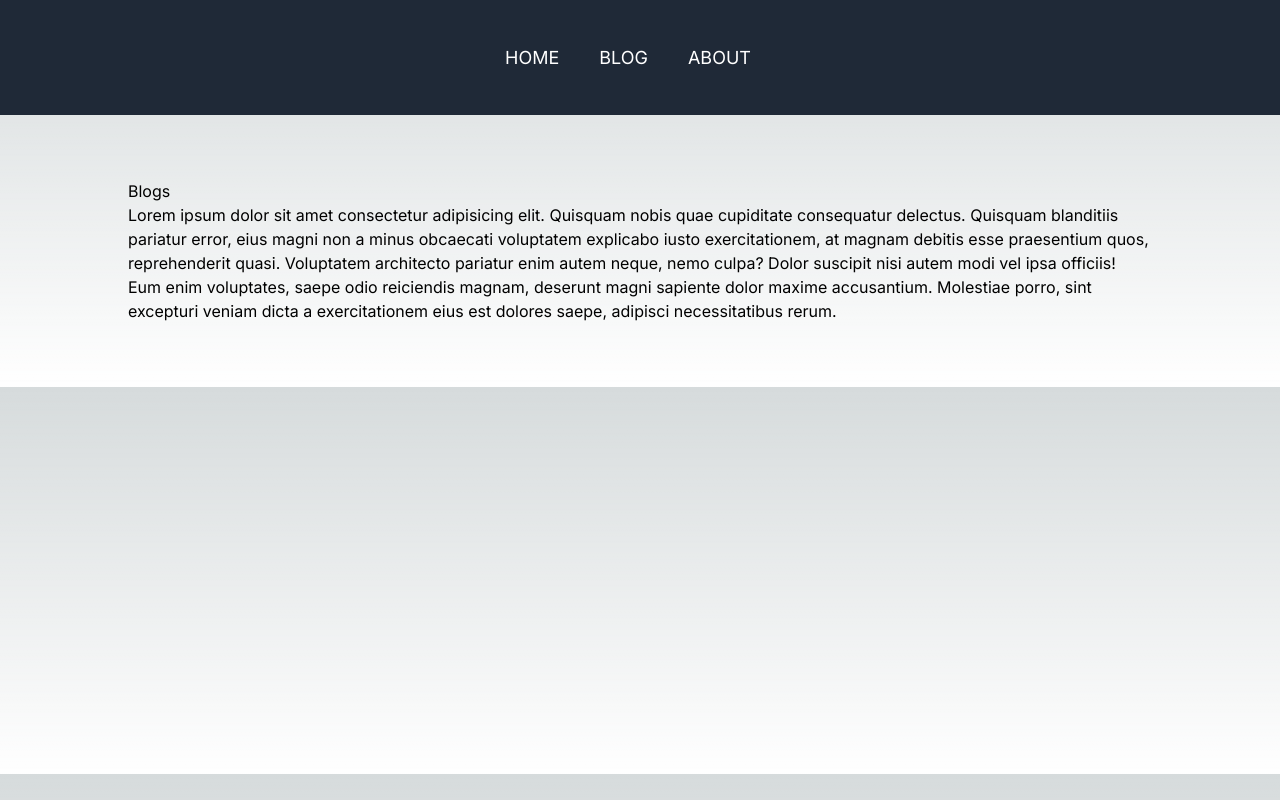
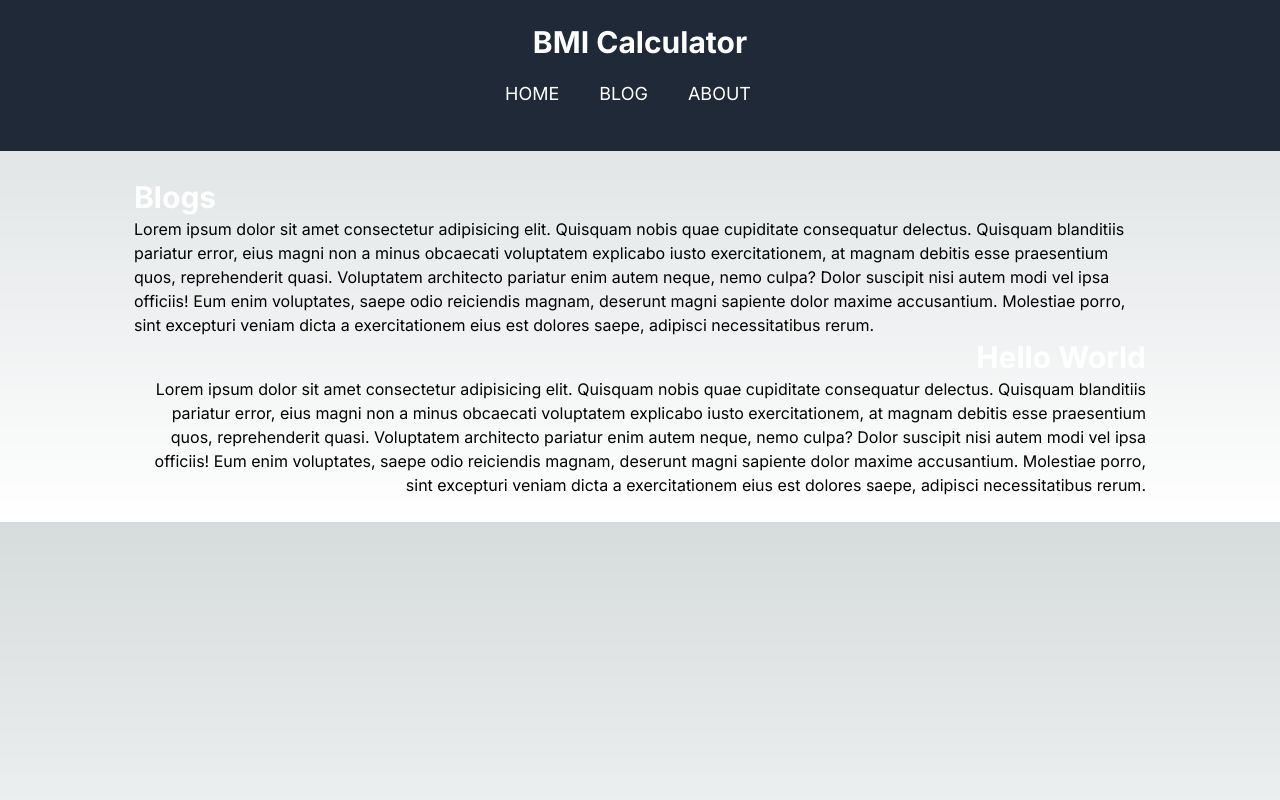
Before and after one commit to nomandhoni-cs/next-revisit, a Next.js app: page /blog in a window 1280 px wide. Built offline with nearby package versions, Linux system fonts and the light colour scheme.

Commit message:
Learning Tailwind

```diff
--- a/src/app/about/page.tsx
+++ b/src/app/about/page.tsx
@@ -6,7 +6,7 @@ export default function About() {
   return (
     <>
       <div className="mx-auto container">
-        <h1>About</h1>
+        <h1 className="text-white text-3xl font-bold leading-10">About</h1>
         <p>
           Lorem ipsum dolor sit amet consectetur adipisicing elit. Dolores
           suscipit, et iste dolorem, mollitia ea laudantium ratione beatae quas
--- a/src/app/blog/page.tsx
+++ b/src/app/blog/page.tsx
@@ -7,8 +7,21 @@ export default function Blog() {
   return (
     <>
       <div className="container mx-auto">
-        <h1>Blogs</h1>
+        <h1 className="text-white text-3xl font-bold leading-10">Blogs</h1>
         <p>
+          Lorem ipsum dolor sit amet consectetur adipisicing elit. Quisquam
+          nobis quae cupiditate consequatur delectus. Quisquam blanditiis
+          pariatur error, eius magni non a minus obcaecati voluptatem explicabo
+          iusto exercitationem, at magnam debitis esse praesentium quos,
+          reprehenderit quasi. Voluptatem architecto pariatur enim autem neque,
+          nemo culpa? Dolor suscipit nisi autem modi vel ipsa officiis! Eum enim
+          voluptates, saepe odio reiciendis magnam, deserunt magni sapiente
+          dolor maxime accusantium. Molestiae porro, sint excepturi veniam dicta
+          a exercitationem eius est dolores saepe, adipisci necessitatibus
+          rerum.
+        </p>
+        <h1 className="text-white text-right text-3xl font-bold leading-10">Hello World</h1>
+        <p className="text-right">
           Lorem ipsum dolor sit amet consectetur adipisicing elit. Quisquam
           nobis quae cupiditate consequatur delectus. Quisquam blanditiis
           pariatur error, eius magni non a minus obcaecati voluptatem explicabo
--- a/src/app/globals.css
+++ b/src/app/globals.css
@@ -28,7 +28,7 @@ body {
 .container{
     max-width: 1140px;
     margin: 0 auto;
-    padding: 5%;
+    padding: 2% 5%;
     /* Give minimum width to the container */
-    min-width: 90%;
+    min-width: 85%;
 }
--- a/src/app/layout.tsx
+++ b/src/app/layout.tsx
@@ -17,7 +17,7 @@ export default function RootLayout({
   return (
     <html lang="en">
       <body className={inter.className}>
-        <main>
+        <main className="">
           <Nav />
           {children}
         </main>
--- a/src/app/page.tsx
+++ b/src/app/page.tsx
@@ -1,6 +1,6 @@
 export default function Home() {
   return (
-    <div className="flex flex-col items-center justify-center min-h-screen py-2">
+    <div className="flex flex-col items-center min-h-screen py-2 container">
       <h1 className="text-6xl font-bold">BMI Calculator</h1>
       <p className="mt-3 text-2xl">
         A simple BMI calculator built with Next.js and Tailwind CSS
--- a/src/components/Nav/Nav.tsx
+++ b/src/components/Nav/Nav.tsx
@@ -5,7 +5,12 @@ const Nav = () => {
     <header className="text-gray-600 body-font">
       <nav className="flex items-center justify-between flex-wrap bg-gray-800 p-6">
         <div className={NavStyles.container}>
-        <ul className={`flex items-center flex-shrink-0 text-white mr-6 ${NavStyles.ul}`}>
+          <div className="logo mx-auto text-center text-white text-3xl font-bold">
+            <h1 className="h1">BMI Calculator</h1>
+          </div>
+          <ul
+            className={`flex items-center flex-shrink-0 text-white mr-6 ${NavStyles.ul}`}
+          >
             <li>
               <Link href="/">Home </Link>
             </li>
```
Lines whose indentation alone changed are shown as unchanged.
